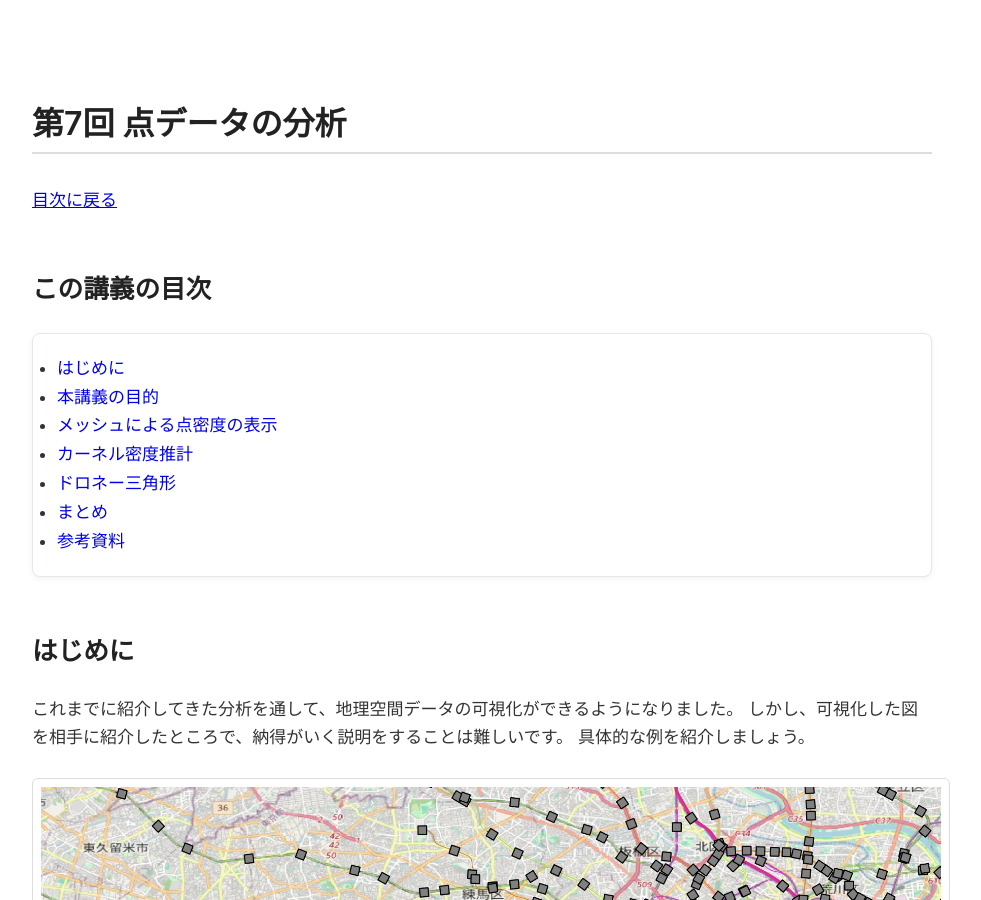
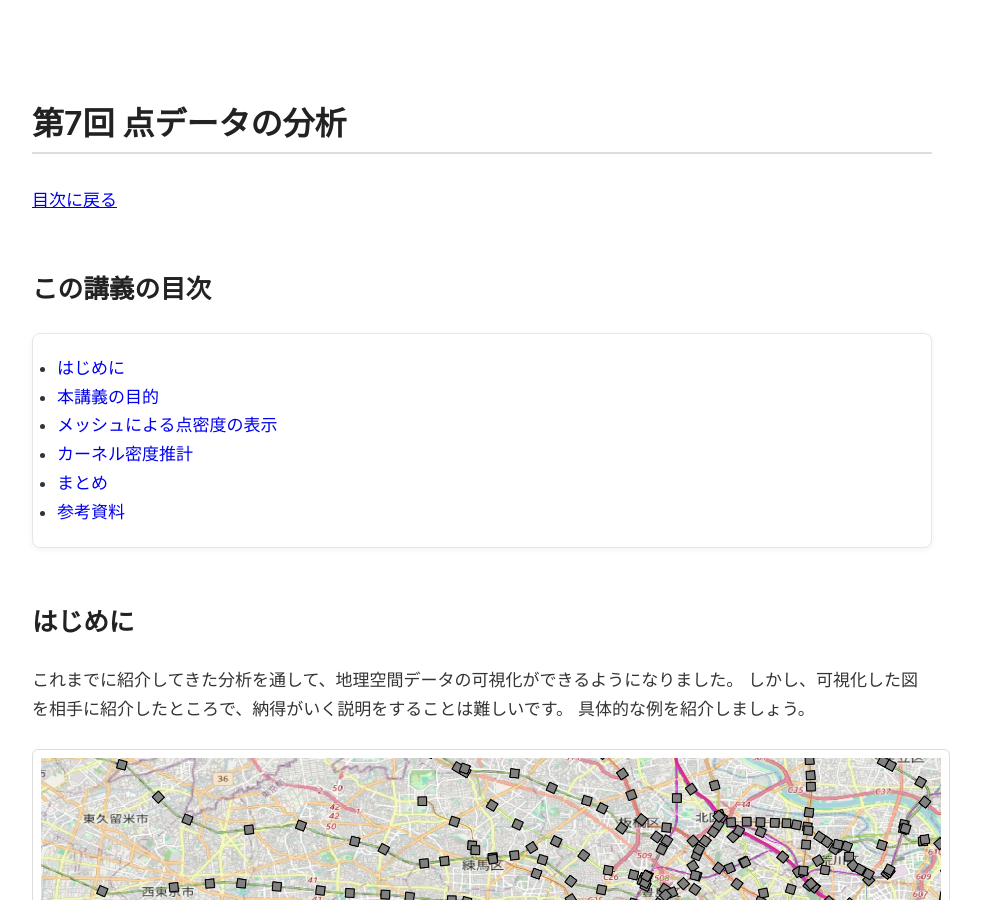
Before and after one commit to MasayaMatsushita/spatiotemporal-analysis, a Jekyll site: the page built from docs/lec/07-point-analysis.md, in a window 1280 px wide and 900 px high. Shown: the whole window, without its empty margins (158-1139 px from the left). Built offline with Jekyll 4.4.1, drawn with Linux system fonts in a browser that asks for light colours; our own code applies the rules of GitHub Pages for plain Markdown files.

Commit message:
ページ内にない目次の削除

```diff
--- a/docs/lec/07-point-analysis.md
+++ b/docs/lec/07-point-analysis.md
@@ -16,7 +16,6 @@ nav_order: 7
 - [本講義の目的](#purpose)
 - [メッシュによる点密度の表示](#point-density)
 - [カーネル密度推計](#kernel)
-- [ドロネー三角形](#delaunay)
 - [まとめ](#summary)
 - [参考資料](#refs)
 
```
